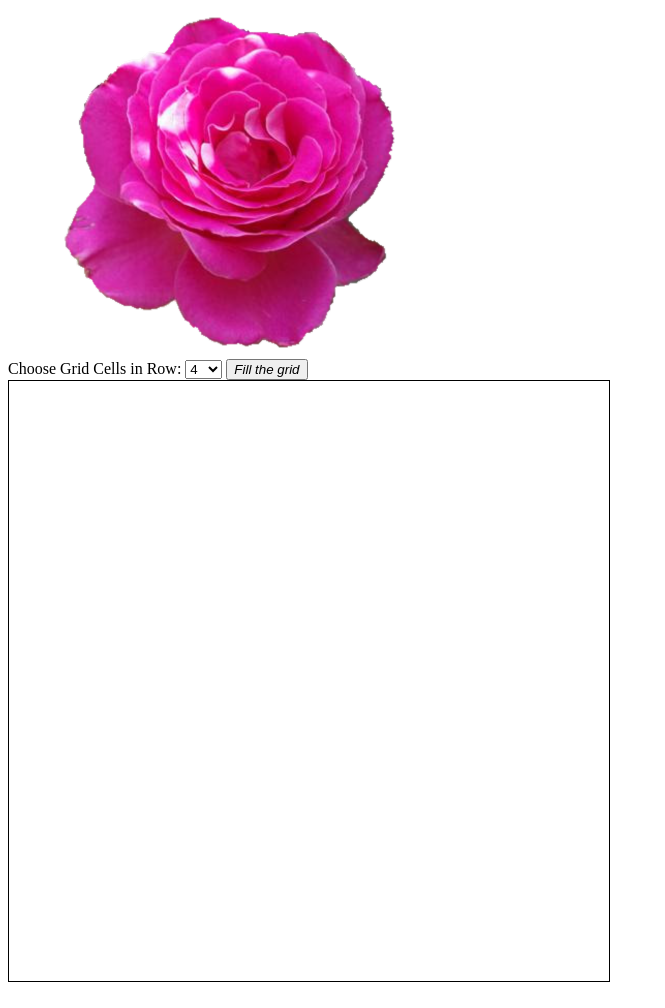
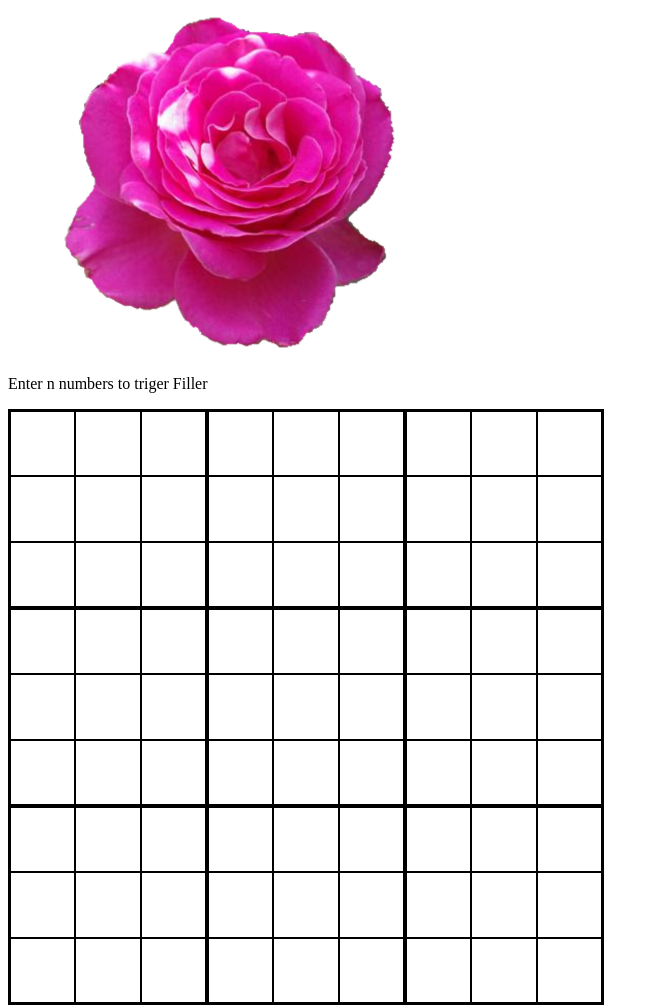
Before and after one commit to GintsM/JS_Canvas_Playground, a plain HTML site: page index.html in a window 1280 px wide. Shown: the whole page, without its empty margins (0-665 px from the left). Drawn offline with Linux system fonts and the light colour scheme.

Commit message:
Enter number in grid -fn

```diff
--- a/index.html
+++ b/index.html
@@ -14,14 +14,15 @@
     <img src="./src/img/transparent_rose.png" alt="grid">
   </div>
   <div class="choice">
-    <label for="sqNumber">Choose Grid Cells in Row:</label>
+    <p>Enter n numbers to triger Filler</p>
+    <!-- <label for="sqNumber">Choose Grid Cells in Row:</label>
     <select name="cars" id="sqNumber">
       <option value="4">4</option>
       <option value="9">9</option>
       <option value="16">16</option>
       <option value="25">25</option>
     </select>
-    <button type="button" id="fillButton"><i>Fill the grid</i></button>
+    <button type="button" id="fillButton"><i>Fill the grid</i></button> -->
   </div>
   <div class="canvas">
     <canvas id="myCanvas" style="border:1px solid #000000;">
--- a/src/Cell.js
+++ b/src/Cell.js
@@ -28,6 +28,31 @@ class Cell {// TODO create checkByLength() maybe
     }
     return this.value
   }
+
+  cellsOptions() {
+    let arr = []
+    arr = this.line.concat(this.col, this.grid)
+    console.log(arr, "cellsOptions")
+  }
 }
 
 export default Cell
+
+export function drawBox(ctx, ROW, boxSize, DIM) {
+  ctx.strokeStyle = 'black';
+  let x = 0, y = 0;
+  for (let row = 0; row <= ROW; row++) {
+    ctx.beginPath();
+    // X axe
+    x = row * boxSize;
+    (row % Math.sqrt(ROW)) === 0 ? ctx.lineWidth = 4 : ctx.lineWidth = 2;
+    ctx.moveTo(x, y)
+    ctx.lineTo(x, y + DIM)
+    ctx.stroke();
+    // Y axe
+    ctx.moveTo(y, x)
+    ctx.lineTo(y + DIM, x)
+    ctx.stroke();
+    ctx.closePath();
+  }
+}
--- a/src/canvas.js
+++ b/src/canvas.js
@@ -2,56 +2,87 @@
 import getRandom from './ran_fr_arr.js'
 import Cell from './Cell.js';
 import { Table } from './Cell.js';
+import { drawBox } from './Cell.js';
 
 const canvas = document.getElementById("myCanvas");
+const DIM = 600;
+let ROW = 9
+let boxSize = Math.floor(DIM / ROW);
+const sqR = Math.sqrt(ROW)
+const roundedHeightWidth = DIM % ROW === 0 ? DIM : Math.floor(DIM / ROW) * ROW
 
-const canvasScreen = (ROWS = 1) => {
-  const DIM = 600;
-  const sqR = Math.sqrt(ROWS)
-  const roundedHeightWidth = DIM % ROWS === 0 ? DIM : Math.floor(DIM / ROWS) * ROWS
+canvas.setAttribute('width', `${roundedHeightWidth}px`)
+canvas.setAttribute('height', `${roundedHeightWidth}px`)
+const ctx = canvas.getContext("2d");
 
-  canvas.setAttribute('width', `${roundedHeightWidth}px`)
-  canvas.setAttribute('height', `${roundedHeightWidth}px`)
-  const ctx = canvas.getContext("2d"),
-    boxSize = Math.floor(DIM / ROWS);
-  let frame = Array(ROWS * 3).fill().map(_ => new Table(ROWS))// TODO Rename Cell
+let frame = Array(ROW * 3).fill().map(_ => new Table(ROW))
+/* frame to modify when entering random numbers in cells
+so it is less iterations
+frame[0 ... ROW -1] - lines
+frame[ROW ... ROW * 2 -1] -columns
+frame[ROW * 2 ... ROW *3-1] - grid
+ */
 
-  let line = 0, row = 0, grid = 0;
-  const table = Array(ROWS * ROWS).fill().map((_, i) => {
-    line = Math.floor(i / ROWS) // SORT HORIZONTAL
-    row = i - ROWS * (line) //SORT VERTICAL
-    grid = (Math.floor(row / sqR) + Math.floor(line / sqR) * sqR)
-    return new Cell(frame[line].elmOptions, frame[row + ROWS].elmOptions, frame[grid + 2 * ROWS].elmOptions)
-  })
+/* Table is iteration through all Cells
+can use formulas of variables to reach quickly frames
+ */
 
+
+let line = 0, col = 0, grid = 0;
+const table = Array(ROW * ROW).fill().map((_, i) => {
+  line = Math.floor(i / ROW) // SORT HORIZONTAL
+  col = i - ROW * (line) //SORT VERTICAL
+  grid = Math.floor(col / sqR) + Math.floor(line / sqR) * sqR
+  return new Cell(frame[line].elmOptions, frame[col + ROW].elmOptions, frame[grid + 2 * ROW].elmOptions)
+})
+
+
+// frame[0].elmOptions.pop()
+// frame[0].elmOptions.pop()
+// // console.log(frame)
+// table[0].cellsOptions()
+
+drawBox(ctx, ROW, boxSize, DIM)
+
+
+let markedSqureX = 0
+let markedSqureY = 0
+let ableToWrite = false
+
+let tempX = 0, tempY = 0, tempGr = 0;
+
+const clearBox = (x, y, width = boxSize) => {
+  tempX = Math.floor(y / width)
+  tempY = Math.floor(x / width)
+  tempGr = Math.floor(tempY / sqR) + Math.floor(tempX / sqR) * sqR + 2 * ROW
+
+
+  console.log(tempX, tempY + ROW, tempGr, "clearBox")
+
+  x = Math.floor(x / width) * width;
+  y = Math.floor(y / width) * width;
+
+  ctx.clearRect(x, y, width, width)
+  markedSqureX = x;
+  markedSqureY = y;
+  ableToWrite = true
 }
-canvasScreen(4);
 
-/* Comented out for nice flow*/
+// Event Listeners
 
-//   function drawBox() {
-//     ctx.fillStyle = 'darkblue';
-//     ctx.fill();
-//     ctx.strokeStyle = 'black';
-//     let x = 0, y = 0;
+canvas.addEventListener('click', (e) => {
+  clearBox(e.offsetX, e.offsetY)
+})
 
-//     for (let row = 0; row <= ROWS; row++) {
-//       ctx.beginPath();
-
-//       // X axe
-//       x = row * boxSize;
-//       (row % sqR) === 0 ? ctx.lineWidth = 4 : ctx.lineWidth = 2;
-//       ctx.moveTo(x, y)
-//       ctx.lineTo(x, y + DIM)
-//       ctx.stroke();
-
-//       // Y axe
-//       ctx.moveTo(y, x)
-//       ctx.lineTo(y + DIM, x)
-//       ctx.stroke();
-//       ctx.closePath();
-//     }
-//   }
+document.addEventListener('keydown', (e) => {
+  let pressedKey = parseInt(e.key)
+  if (pressedKey && ableToWrite) {
+    ctx.font = `${boxSize / 2}px serif`;
+    ctx.fillText(`${pressedKey}`, markedSqureX + boxSize * .25, markedSqureY + boxSize * 0.75);
+    ableToWrite = false
+  }
+  drawBox(ctx, ROW, boxSize, DIM)
+})
 
 //   const syncTimeout = 200
 
@@ -76,16 +107,16 @@ canvasScreen(4);
 //   }
 
 //   const fillCells = () => {
-//     if (ROWS === 1) return;
+//     if (ROW === 1) return;
 //     let posX = 0;
 //     let posY = 0;
 //     let loopThroughTable = 0
 //     const outerGrid = async () => {
-//       while (loopThroughTable < ROWS) {
-//         await new Promise(r => setTimeout(r, syncTimeout * ROWS + syncTimeout));
+//       while (loopThroughTable < ROW) {
+//         await new Promise(r => setTimeout(r, syncTimeout * ROW + syncTimeout));
 //         slowFilling(table[loopThroughTable].options, posX, posY)
 //         posX += (sqR * boxSize)
-//         if (posX === boxSize * ROWS) {
+//         if (posX === boxSize * ROW) {
 //           posX = 0;
 //           posY += boxSize * sqR;
 //         }
@@ -94,16 +125,3 @@ canvasScreen(4);
 //     }
 //     outerGrid()
 //   }
-//   drawBox()
-//   fillCells();
-// }
-
-// canvasScreen();
-
-// const fillButton = document.getElementById('fillButton');
-// const choiceNumber = document.getElementById('sqNumber')
-
-// fillButton.addEventListener('click', () => {
-//   fillButton.disabled = true;
-//   canvasScreen(parseInt(choiceNumber.value, 10))
-// });
```
